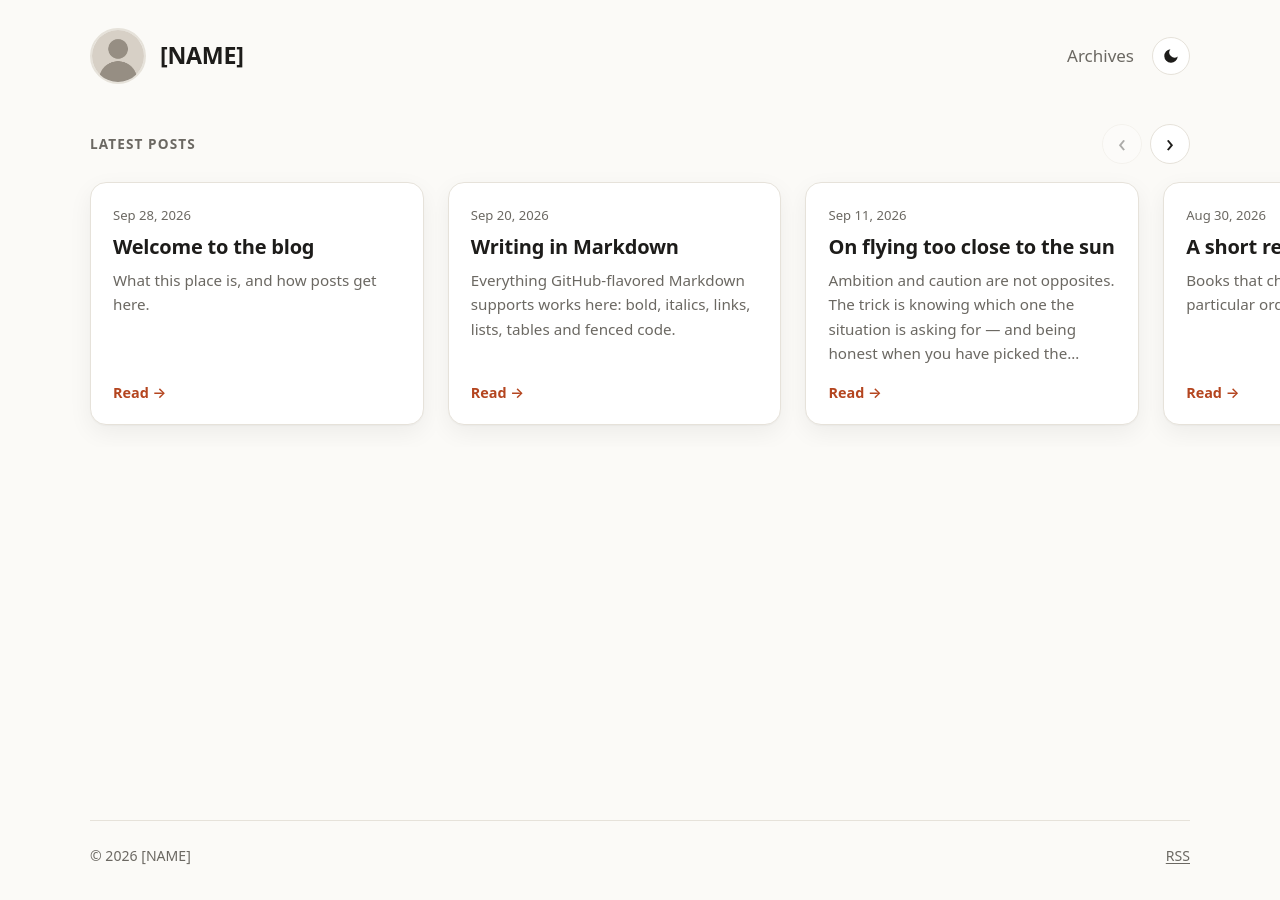
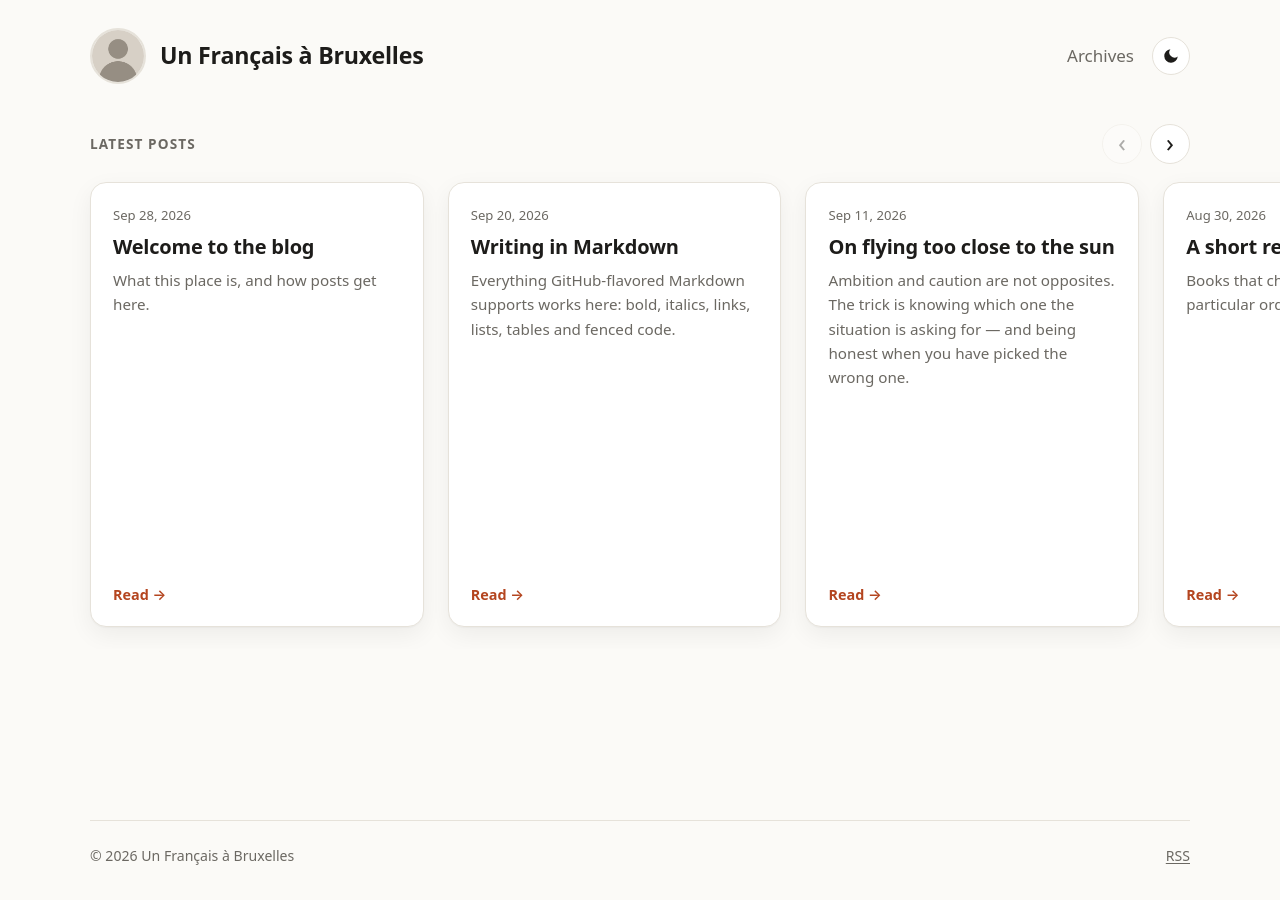
Before and after one commit to Oldthriftman/LordIcarus, a Jekyll site: the page built from index.html, in a window 1280 px wide. Built offline with Jekyll 4.4.1, drawn with Linux system fonts in a browser that asks for light colours.

Commit message:
Set blog name and make post cards portrait (3:4)
Co-Authored-By: Claude Opus 5.5 <noreply@anthropic.com>
Claude-Session: https://claude.ai/code/session_01HR8DyiAnTPvzgu9W3zzLBZ

```diff
--- a/_config.yml
+++ b/_config.yml
@@ -1,7 +1,7 @@
-# Site identity — replace [NAME] with your blog name.
-title: "[NAME]"
+# Site identity
+title: "Un Français à Bruxelles"
 description: "Notes, essays and things I've learned."
-author: "[NAME]"
+author: "Un Français à Bruxelles"
 avatar: /assets/me.jpg
 
 # For a user site ([pseudo].github.io) keep baseurl empty.
--- a/assets/css/main.css
+++ b/assets/css/main.css
@@ -165,6 +165,7 @@ img { max-width: 100%; height: auto; }
 }
 .card-link {
   display: flex; flex-direction: column; gap: 8px; width: 100%;
+  aspect-ratio: 3 / 4; /* portrait cards; grows taller if the content needs it */
   padding: 22px 22px 20px;
   background: var(--surface);
   border: 1px solid var(--border); border-radius: 16px;
@@ -175,14 +176,14 @@ img { max-width: 100%; height: auto; }
 .card-link:hover { transform: translateY(-3px); border-color: var(--accent); }
 .card-image {
   margin: -22px -22px 6px; width: calc(100% + 44px); max-width: none;
-  aspect-ratio: 16 / 9; object-fit: cover;
+  aspect-ratio: 4 / 3; object-fit: cover;
   border-radius: 15px 15px 0 0;
 }
 .card-date { font-size: .82rem; color: var(--muted); }
 .card-title { margin: 0; font-size: 1.25rem; line-height: 1.3; letter-spacing: -.01em; }
 .card-excerpt {
   margin: 0; color: var(--muted); font-size: .95rem;
-  display: -webkit-box; -webkit-line-clamp: 4; -webkit-box-orient: vertical; overflow: hidden;
+  display: -webkit-box; -webkit-line-clamp: 7; -webkit-box-orient: vertical; overflow: hidden;
 }
 .card-more { margin-top: auto; padding-top: 8px; color: var(--accent); font-weight: 600; font-size: .9rem; }
 .card-all .card-link { justify-content: center; align-items: flex-start; border-style: dashed; box-shadow: none; }
```
